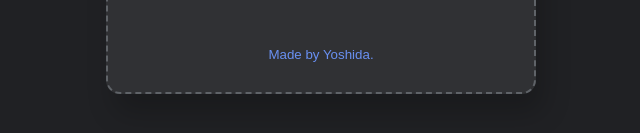
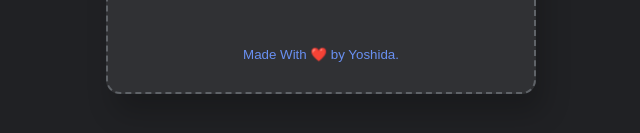
Before and after one commit to yuurahz/uploader, a website: page public/index.html in a window 1280 px wide. Shown: the part 485-618 px from the top of the page, 319-959 px from the left. Drawn offline with Linux system fonts and the light colour scheme.

Commit message:
Add files via upload

```diff
--- a/public/index.html
+++ b/public/index.html
@@ -25,10 +25,9 @@
       <section class="uploaded"></section>
 
       <footer>
-         <p>Made by Yoshida.</p>
+         <p>Made With ❤️ by Yoshida.</p>
       </footer>
    </div>
    <script src="/js/script.js"></script>
 </body>
-
 </html>
```
